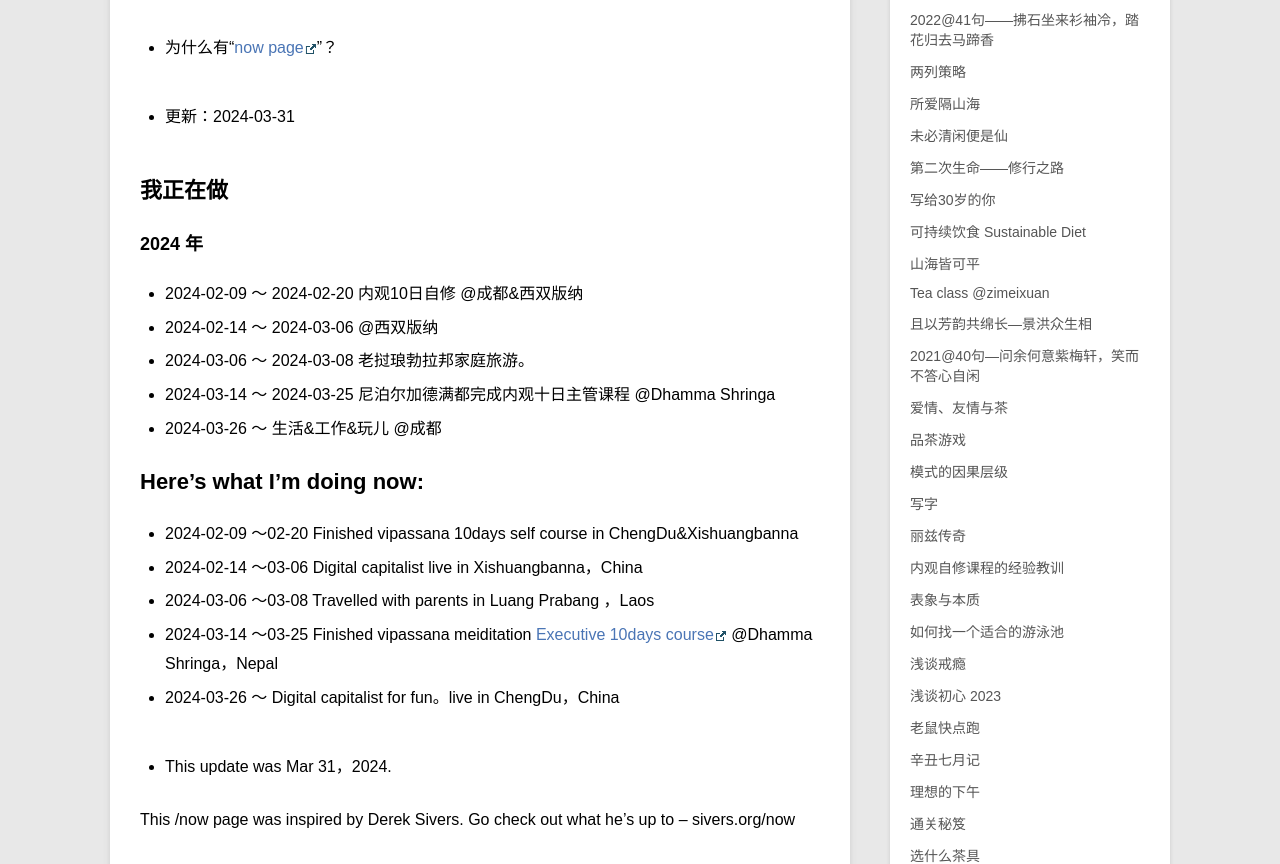
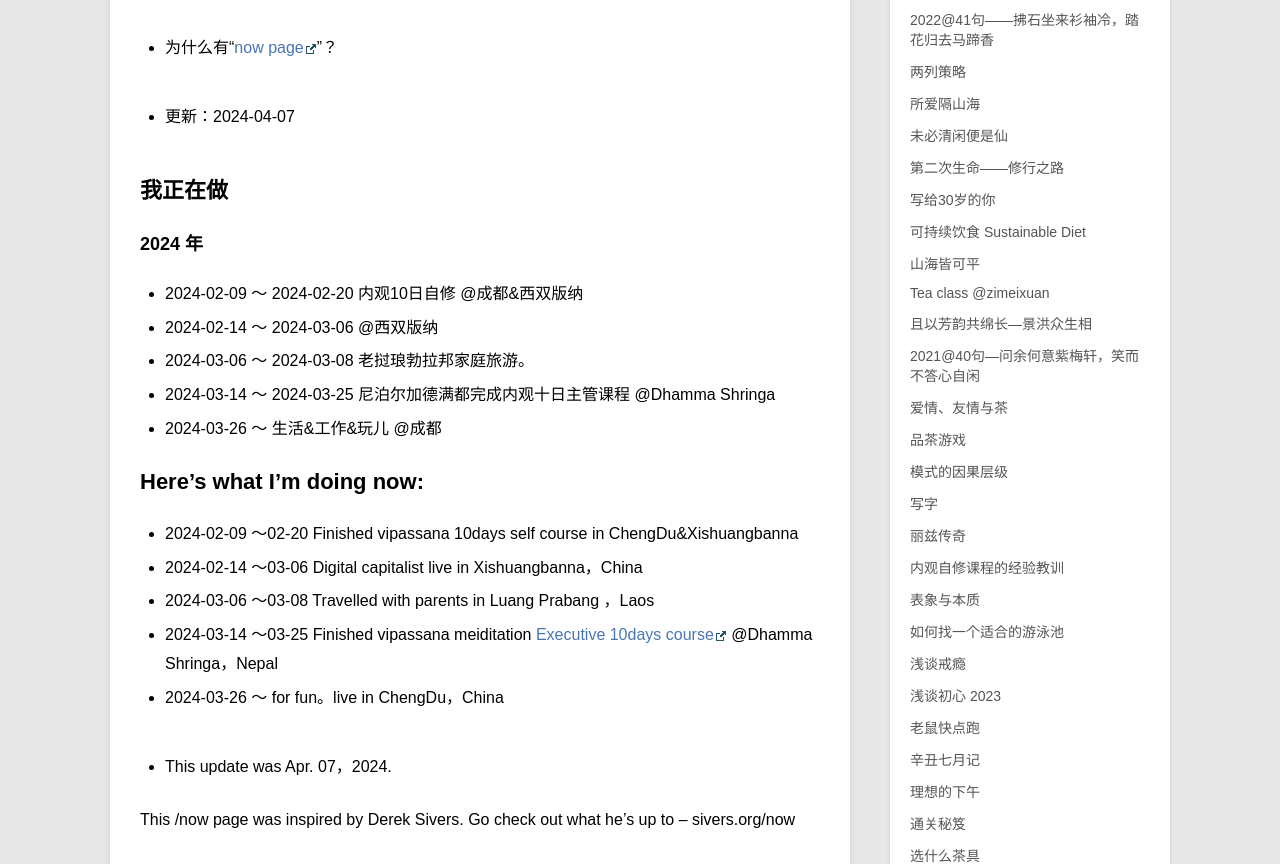
Before and after one commit to violettianjie/violettianjie.github.io, a Jekyll site: the page built from _posts/blog/2017-09-03-now.md, in a window 1280 px wide and 1400 px high. Shown: the part 201-1065 px from the top of the window. Built offline with Jekyll 4.4.1, drawn with Linux system fonts in a browser that asks for light colours; comment, search, counter and statistics services are not loaded.

Commit message:
Update 2017-09-03-now.md

```diff
--- a/_posts/blog/2017-09-03-now.md
+++ b/_posts/blog/2017-09-03-now.md
@@ -9,7 +9,7 @@ category: blog
 - 为什么有“[now page](http://nownownow.com/about)”？
 
 
-- 更新：2024-03-31
+- 更新：2024-04-07
 
 
 ## 我正在做
@@ -32,13 +32,13 @@ category: blog
 - 2024-02-14 ～03-06 Digital capitalist live in Xishuangbanna，China
 - 2024-03-06 ～03-08 Travelled with parents in Luang Prabang ，Laos
 - 2024-03-14 ～03-25 Finished vipassana meiditation [Executive 10days course](http://executive.dhamma.org/) @Dhamma Shringa，Nepal
-- 2024-03-26 ～      Digital capitalist for fun。live in ChengDu，China
+- 2024-03-26 ～      for fun。live in ChengDu，China
 
 
 
 
 
-- This update was Mar 31，2024.
+- This update was Apr. 07，2024.
 
 This /now page was inspired by Derek Sivers. Go check out what he’s up to – sivers.org/now
 
```
